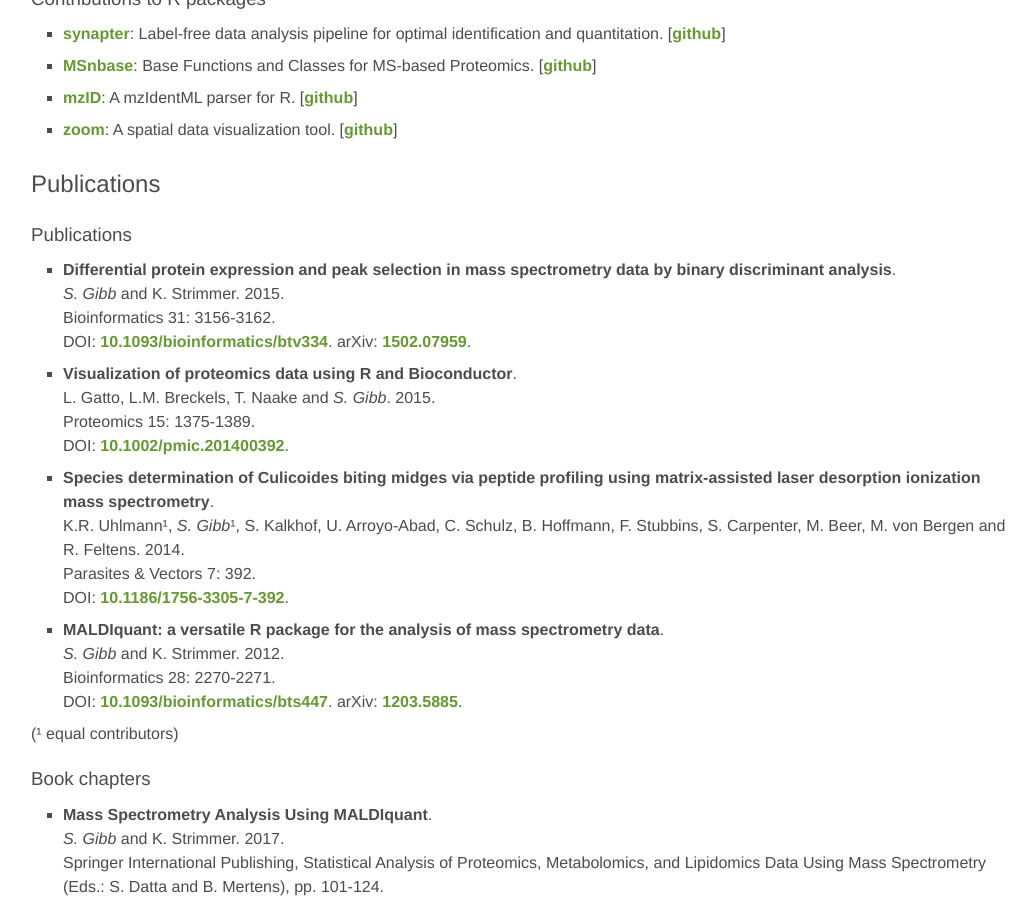
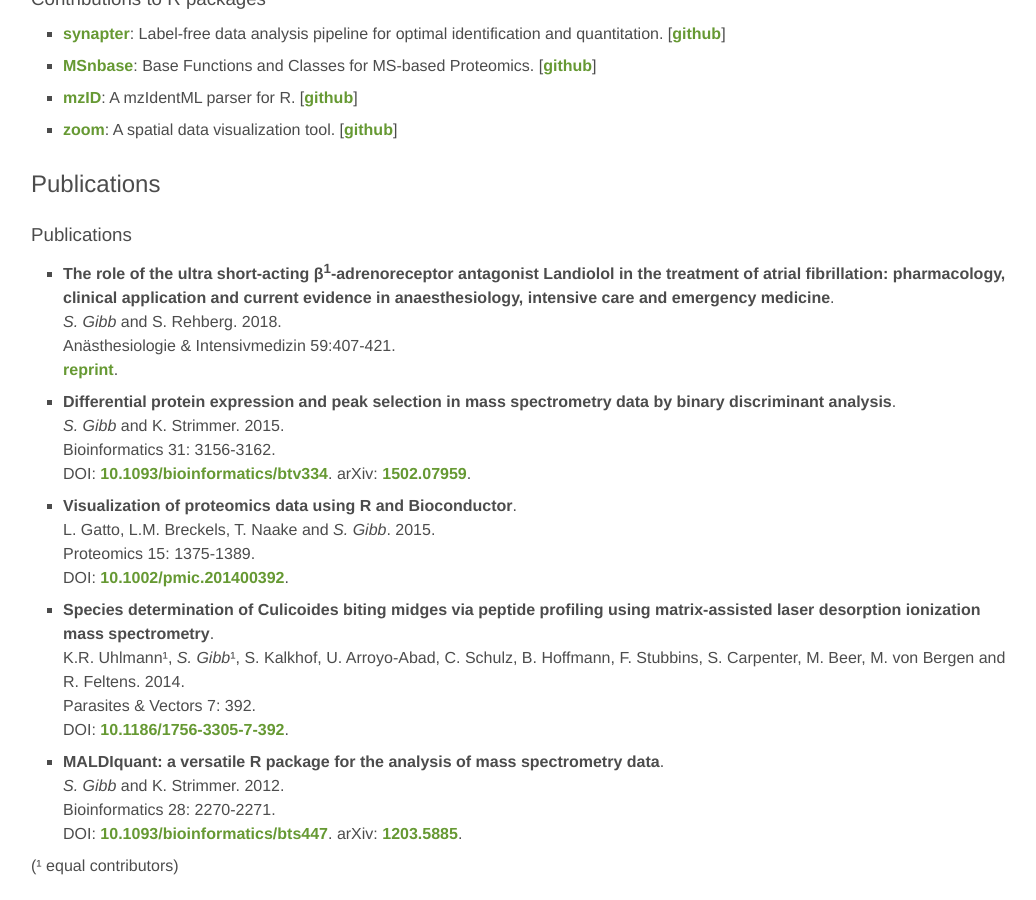
Before and after one commit to sgibb/sgibb.github.io, a Jekyll site: the page built from index.md, in a window 1280 px wide and 900 px high, scrolled down 979 px. Shown: the whole window, without its empty margins (113-1149 px from the left). Built offline with Jekyll 4.4.1, drawn with Linux system fonts in a browser that asks for light colours.

Commit message:
Add landiolol review

```diff
--- a/_data/publications.yml
+++ b/_data/publications.yml
@@ -1,5 +1,11 @@
 - name: Publications
   entries:
+    - title: "The role of the ultra short-acting &beta;<sup>1</sup>-adrenoreceptor antagonist Landiolol in the treatment of atrial fibrillation: pharmacology, clinical application and current evidence in anaesthesiology, intensive care and emergency medicine"
+      authors: S. Gibb and S. Rehberg
+      journal: "Anästhesiologie & Intensivmedizin 59:407-421"
+      year: 2018
+      misc: "[reprint](https://www.ai-online.info/aionline/Artikel/Jahr/2018/Monat/Juli-August/Titel/Rolle_des_ultrakurzwirksamen_Beta_1AdrenorezeptorAntagonisten_Landiolol_in_der_Therapie_des_Vorhofflimmerns/artikelId/3382/wicket:pageMapName/AI-Artikel?wicket:interface=AI-Artikel:0:pdfVersion::ILinkListener::)"
+
     - title: Differential protein expression and peak selection in mass spectrometry data by binary discriminant analysis
       authors: S. Gibb and K. Strimmer
       journal: "Bioinformatics 31: 3156-3162"
```
